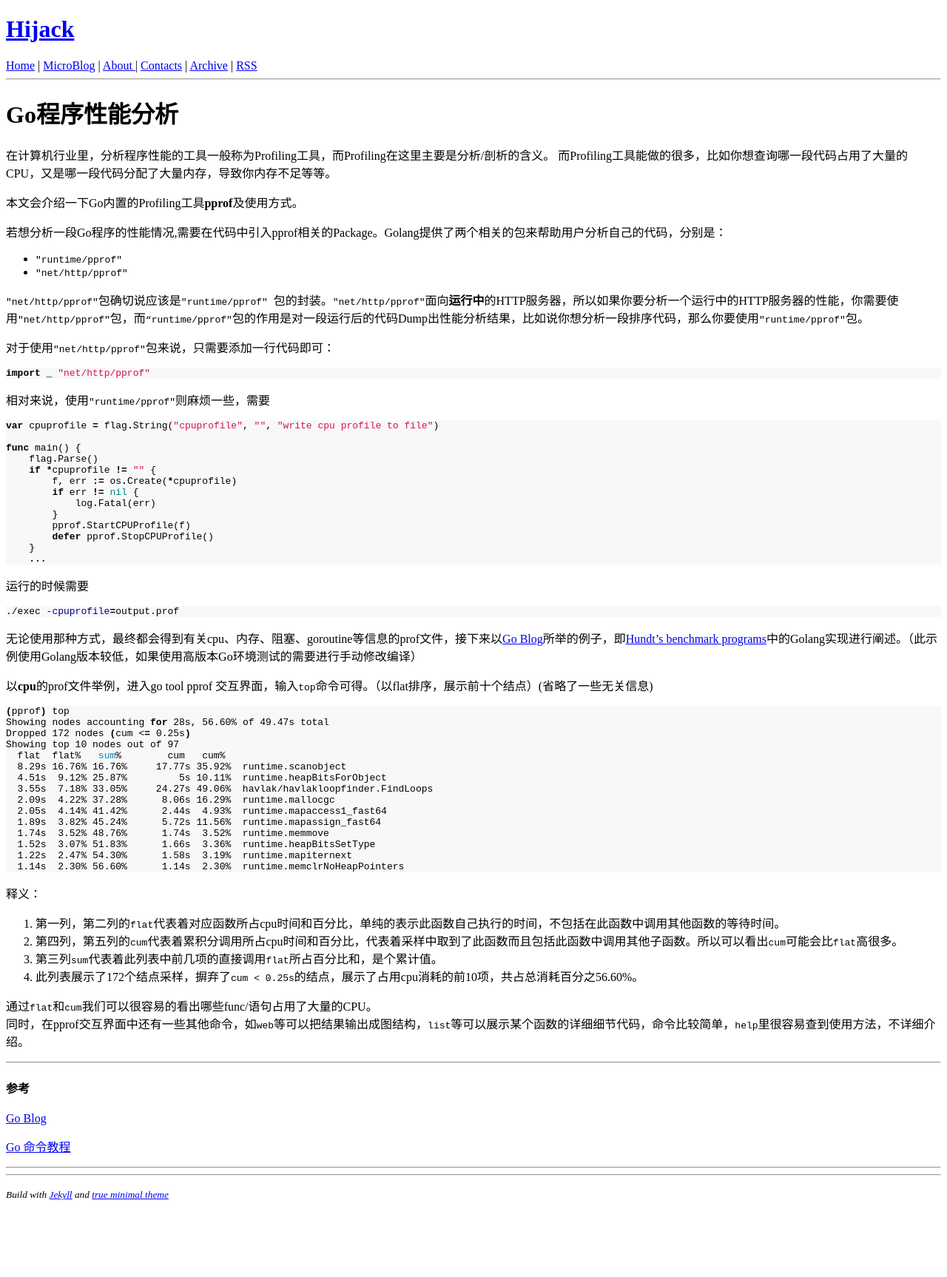
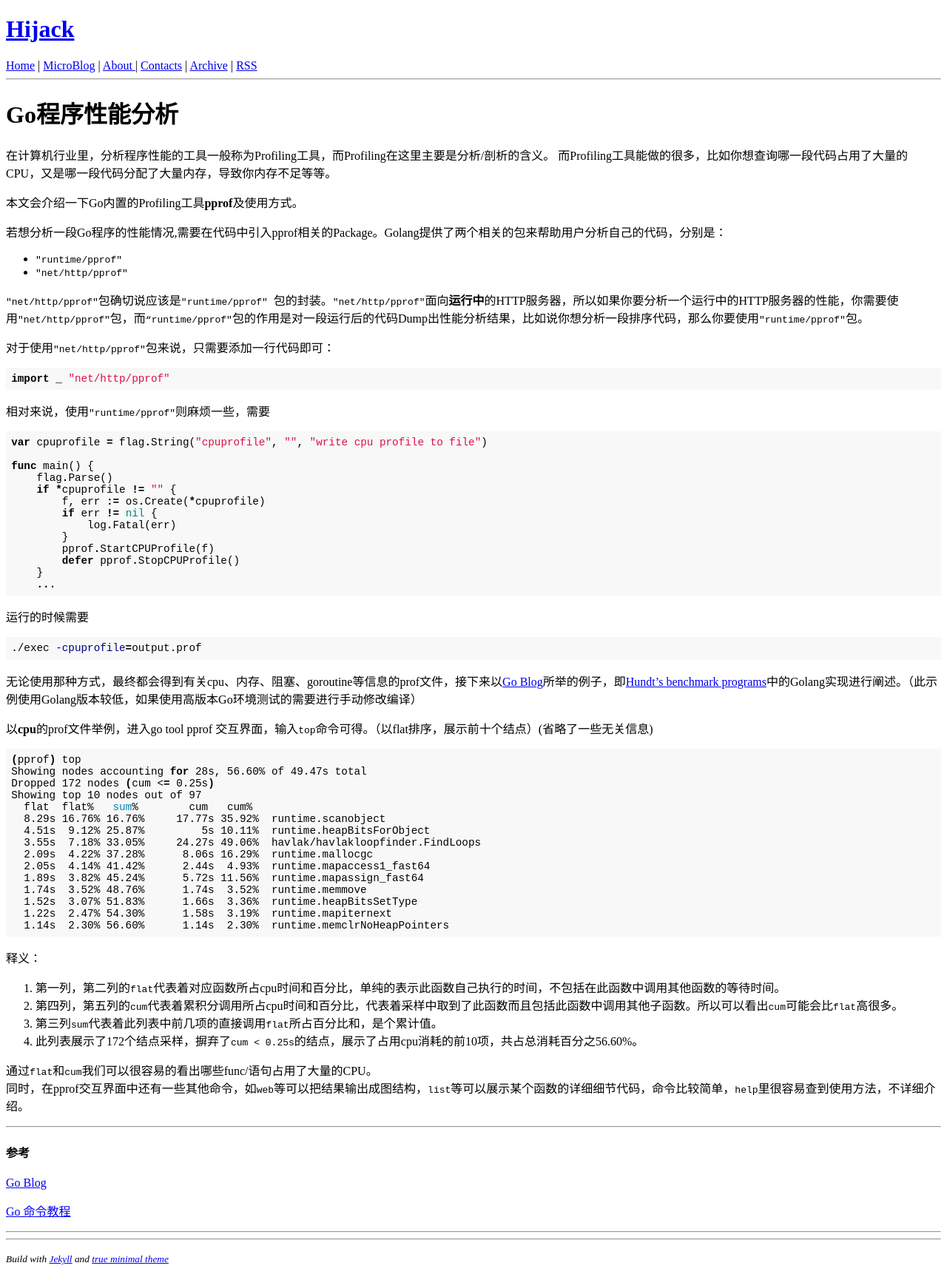
Before and after one commit to 120318/getupbuzz.github.io, a Jekyll site: the page built from my_collections/_posts/2018-03-17-Profilling Go Programs.md, in a window 1280 px wide. Shown: the whole page at 74% size. Built offline with Jekyll 4.4.1, drawn with Linux system fonts in a browser that asks for light colours; comment, search, counter and statistics services are not loaded; before the commit the page ends 1639 px from its top, so only the background shows below that.

Commit message:
fix code css

```diff
--- a/_config.yml
+++ b/_config.yml
@@ -7,7 +7,7 @@ highlighter: rouge
 
 kramdown:
   input: GFM
-  syntax_highlighter: route
+  syntax_highlighter: rouge
 
 plugins:
   - jekyll-paginate
--- a/_layouts/default.html
+++ b/_layouts/default.html
@@ -15,6 +15,7 @@
 
     {% if site.highlighter %}
         <link rel='stylesheet' href='{{ site.baseurl }}/assets/css/syntax.css'>
+        <link rel='stylesheet' href='{{ site.baseurl }}/assets/css/style.css'>
     {% endif %}
 
     <meta name='viewport' content='width=device-width, initial-scale=1'>
--- /dev/null
+++ b/assets/css/style.css
@@ -0,0 +1,5 @@
+pre[class='highlight'] {
+	font-size: 1.1em;
+	padding: 0.5em;
+	white-space: pre-wrap;
+}
--- a/assets/css/syntax.css
+++ b/assets/css/syntax.css
@@ -207,7 +207,3 @@
 .highlight {
   background-color: #f8f8f8;
 }
-
-pre {
-  white-space: pre-wrap;
-}
```
